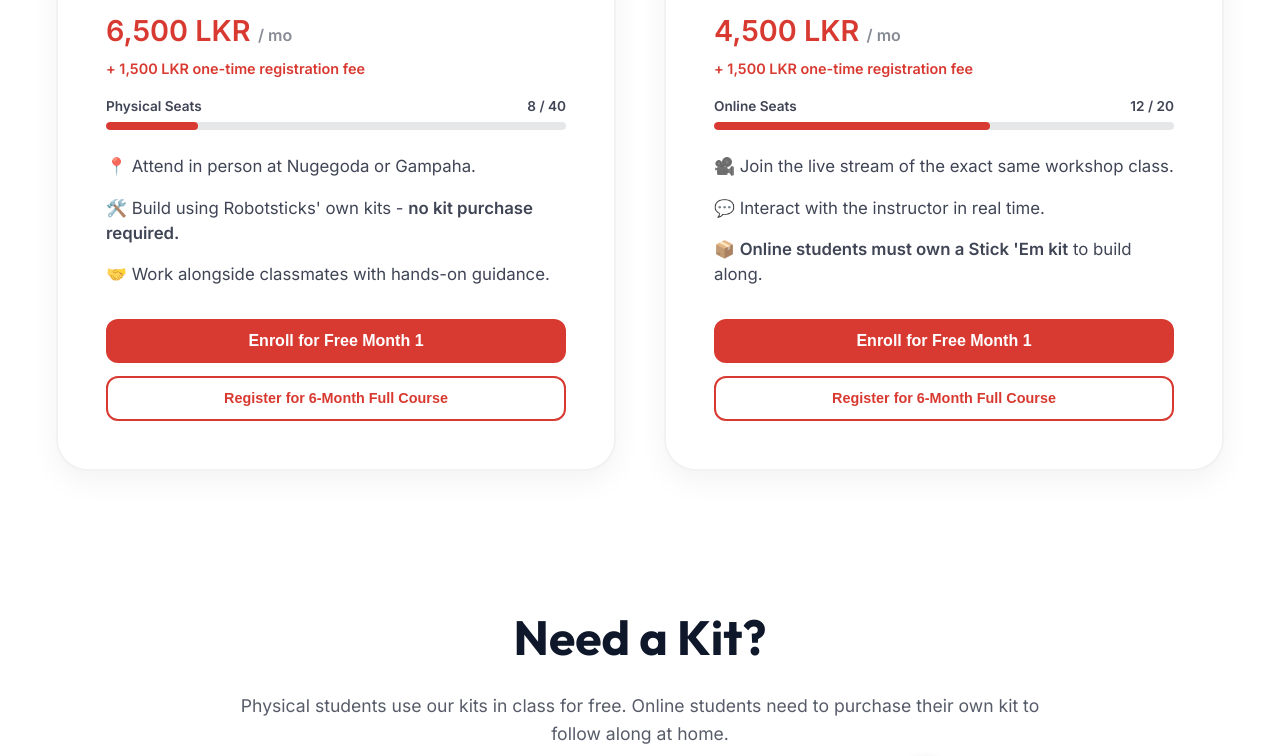
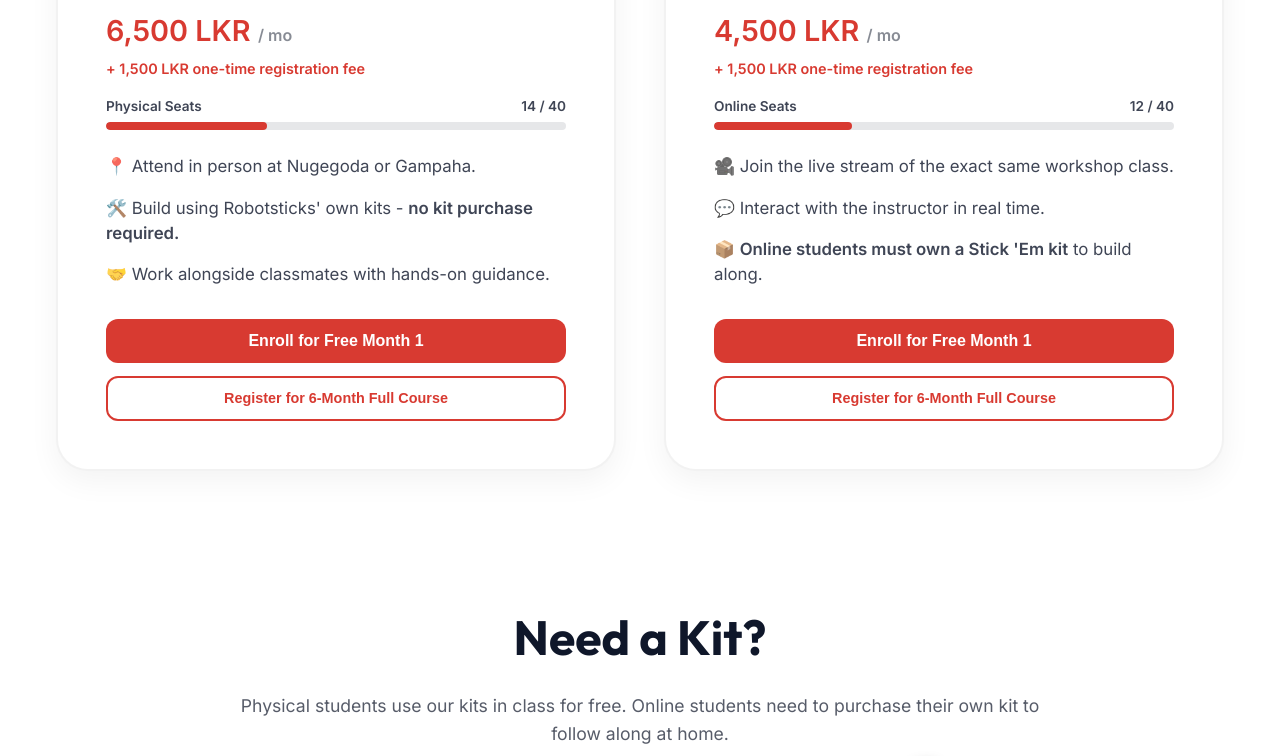
Before and after one commit to Himal-Gunawardhana/RobotSticks, a React (Vite) app: page /programs/advanced-robotics in a window 1280 px wide. Shown: the part 1273-2029 px from the top of the page. Built offline with nearby package versions, Linux system fonts and the light colour scheme.

Commit message:
Adjust seats to max 40 and taken to 12-24 across all packages

```diff
--- a/src/components/Packages.jsx
+++ b/src/components/Packages.jsx
@@ -29,8 +29,8 @@ const packages = [
         original: '20,000',
         discounted: '15,000',
         unit: 'LKR',
-        seatsMax: 60,
-        seatsTaken: 45,
+        seatsMax: 40,
+        seatsTaken: 18,
         seatLabel: 'Online Seats'
       },
       {
@@ -39,7 +39,7 @@ const packages = [
         discounted: '25,000',
         unit: 'LKR',
         seatsMax: 40,
-        seatsTaken: 35,
+        seatsTaken: 22,
         seatLabel: 'Physical Seats'
       }
     ],
@@ -67,8 +67,8 @@ const packages = [
         original: '25,000',
         discounted: '20,000',
         unit: 'LKR',
-        seatsMax: 70,
-        seatsTaken: 55,
+        seatsMax: 40,
+        seatsTaken: 15,
         seatLabel: 'Online Seats'
       },
       {
@@ -77,7 +77,7 @@ const packages = [
         discounted: '30,000',
         unit: 'LKR',
         seatsMax: 40,
-        seatsTaken: 35,
+        seatsTaken: 24,
         seatLabel: 'Physical Seats'
       }
     ],
@@ -104,7 +104,7 @@ const packages = [
         original: '27,500',
         discounted: '22,500',
         unit: 'LKR',
-        seatsMax: 20,
+        seatsMax: 40,
         seatsTaken: 12,
         seatLabel: 'Online Seats'
       },
@@ -114,7 +114,7 @@ const packages = [
         discounted: '32,500',
         unit: 'LKR',
         seatsMax: 40,
-        seatsTaken: 8,
+        seatsTaken: 14,
         seatLabel: 'Physical Seats'
       }
     ],
--- a/src/components/ProgramDetail.jsx
+++ b/src/components/ProgramDetail.jsx
@@ -23,8 +23,8 @@ const programsData = {
     color: '#8b5cf6',
     prices: { online: '3,000 LKR', physical: '5,000 LKR' },
     seats: {
-      online: { max: 60, taken: 45, label: 'Online Seats' },
-      physical: { max: 40, taken: 35, label: 'Physical Seats' }
+      online: { max: 40, taken: 18, label: 'Online Seats' },
+      physical: { max: 40, taken: 22, label: 'Physical Seats' }
     },
     includes: [
       'Introduction to structures and mechanisms',
@@ -42,8 +42,8 @@ const programsData = {
     color: 'var(--stickem-green)',
     prices: { online: '4,000 LKR', physical: '6,000 LKR' },
     seats: {
-      online: { max: 70, taken: 55, label: 'Online Seats' },
-      physical: { max: 40, taken: 35, label: 'Physical Seats' }
+      online: { max: 40, taken: 15, label: 'Online Seats' },
+      physical: { max: 40, taken: 24, label: 'Physical Seats' }
     },
     includes: [
       'Programming basics and logic',
@@ -61,8 +61,8 @@ const programsData = {
     color: 'var(--stickem-red)',
     prices: { online: '4,500 LKR', physical: '6,500 LKR' },
     seats: {
-      online: { max: 20, taken: 12, label: 'Online Seats' },
-      physical: { max: 40, taken: 8, label: 'Physical Seats' }
+      online: { max: 40, taken: 12, label: 'Online Seats' },
+      physical: { max: 40, taken: 14, label: 'Physical Seats' }
     },
     includes: [
       'Complex systems engineering',
--- a/src/components/Programs.jsx
+++ b/src/components/Programs.jsx
@@ -55,8 +55,8 @@ const ProgramsOverview = () => {
       mascotMsg: "Let's go build something!",
       color: '#8b5cf6',
       seats: [
-        { label: 'Online', taken: 45, max: 60 },
-        { label: 'Physical', taken: 35, max: 40 }
+        { label: 'Online', taken: 18, max: 40 },
+        { label: 'Physical', taken: 22, max: 40 }
       ]
     },
     {
@@ -69,8 +69,8 @@ const ProgramsOverview = () => {
       mascotMsg: 'Ready to code your first robot?',
       color: 'var(--stickem-green)',
       seats: [
-        { label: 'Online', taken: 55, max: 70 },
-        { label: 'Physical', taken: 35, max: 40 }
+        { label: 'Online', taken: 15, max: 40 },
+        { label: 'Physical', taken: 24, max: 40 }
       ]
     },
     {
@@ -83,8 +83,8 @@ const ProgramsOverview = () => {
       mascotMsg: 'Let\'s ship your first product.',
       color: 'var(--stickem-red)',
       seats: [
-        { label: 'Online', taken: 12, max: 20 },
-        { label: 'Physical', taken: 8, max: 40 }
+        { label: 'Online', taken: 12, max: 40 },
+        { label: 'Physical', taken: 14, max: 40 }
       ]
     }
   ];
```
